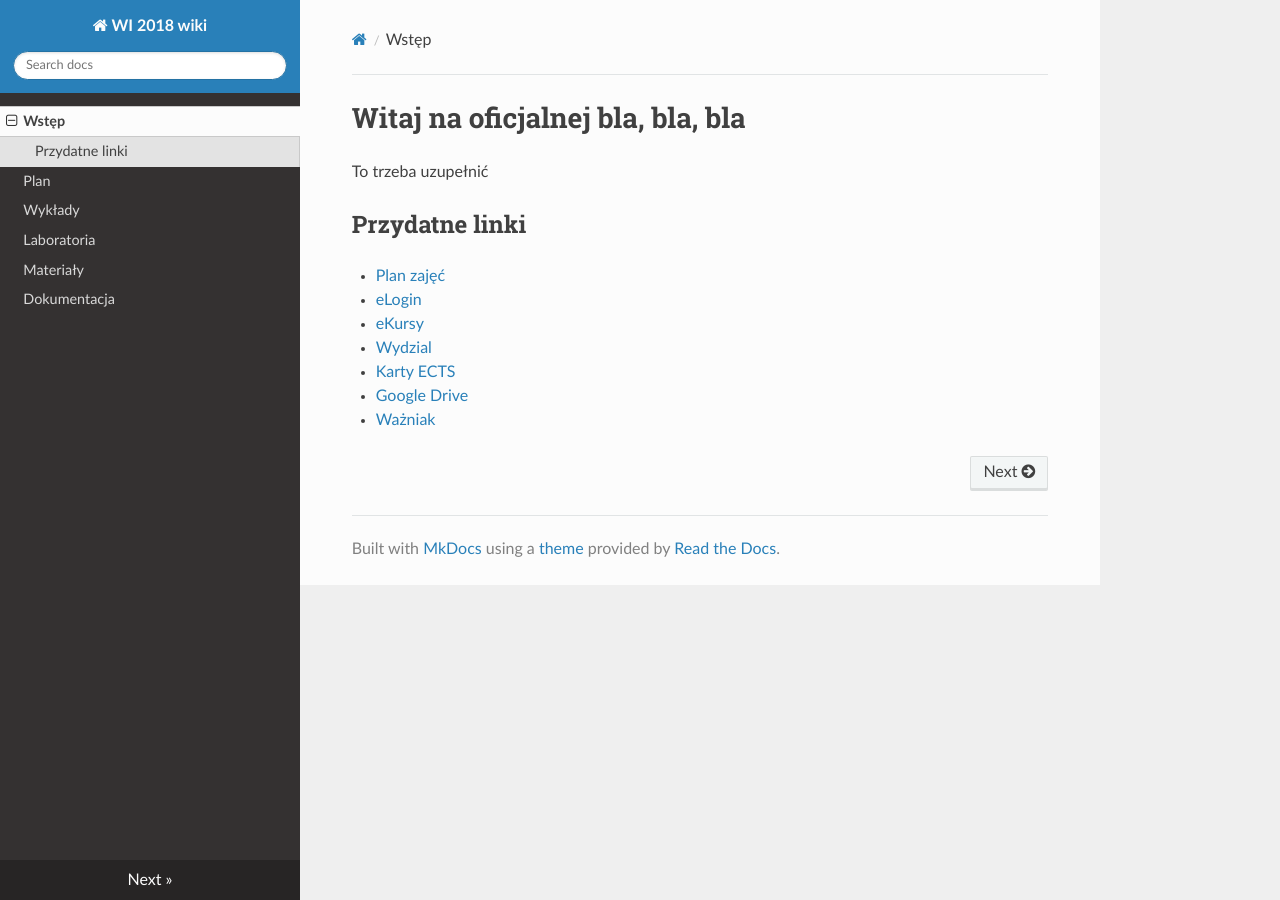
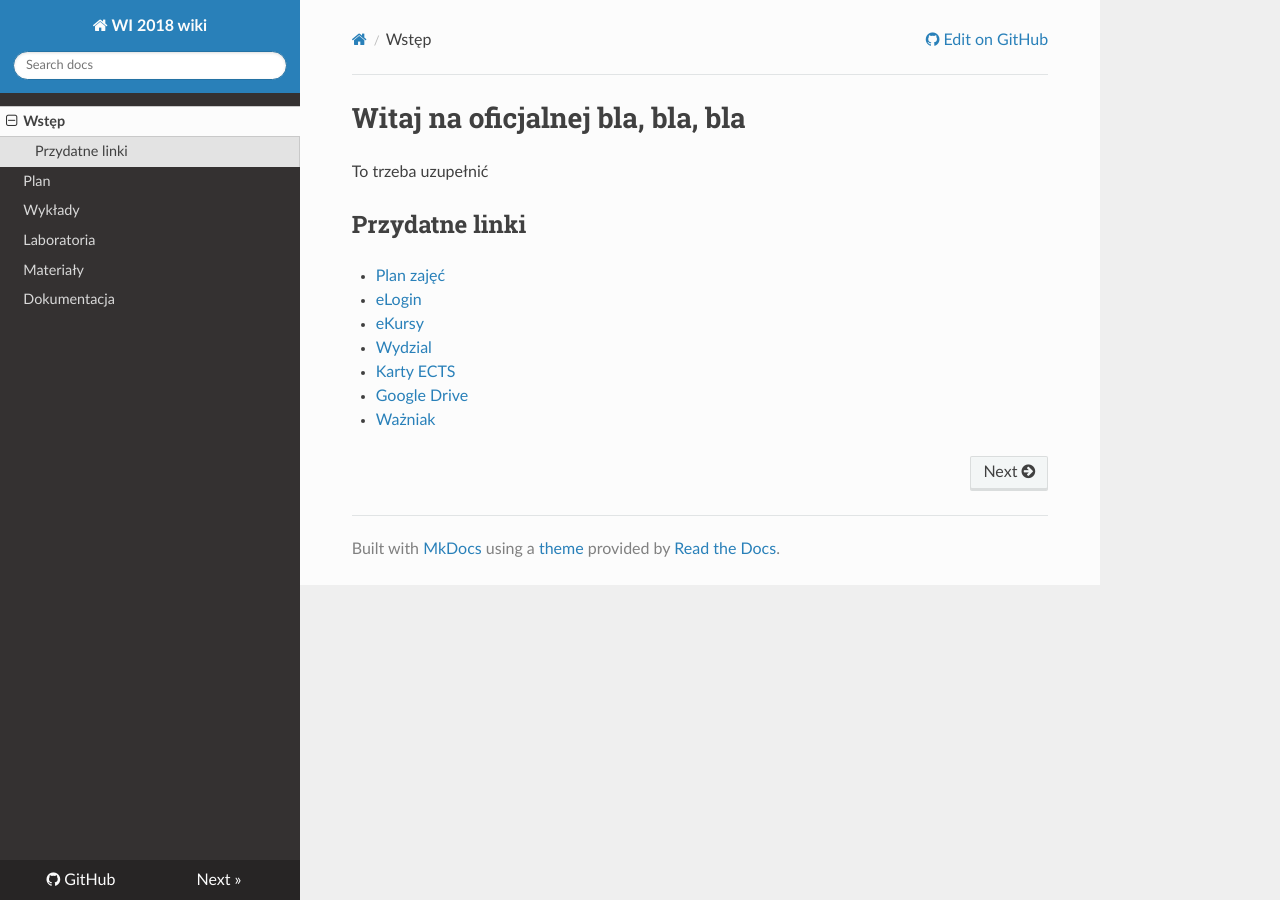
Before and after one commit to PUT-WI-18/wi18-wiki-sem5, an MkDocs documentation site: the page built from docs/index.md, in a window 1280 px wide. Built offline with MkDocs 1.6.1, drawn with Linux system fonts in a browser that asks for light colours; nearby versions of some CDN libraries; part of the change alters nothing that is shown.

Commit message:
Update mkdocs.yml

```diff
--- a/mkdocs.yml
+++ b/mkdocs.yml
@@ -10,3 +10,6 @@ theme: readthedocs
 markdown_extensions:
   - admonition
 google_analytics: ['UA-179605180-1', 'wi.ptl.cloud']
+repo_url: https://github.com/example/repository/
+site_description: Wiki Wydziału Informatyki roku 2018
+site_author: Created by common effort of CAT@PUT students
```
